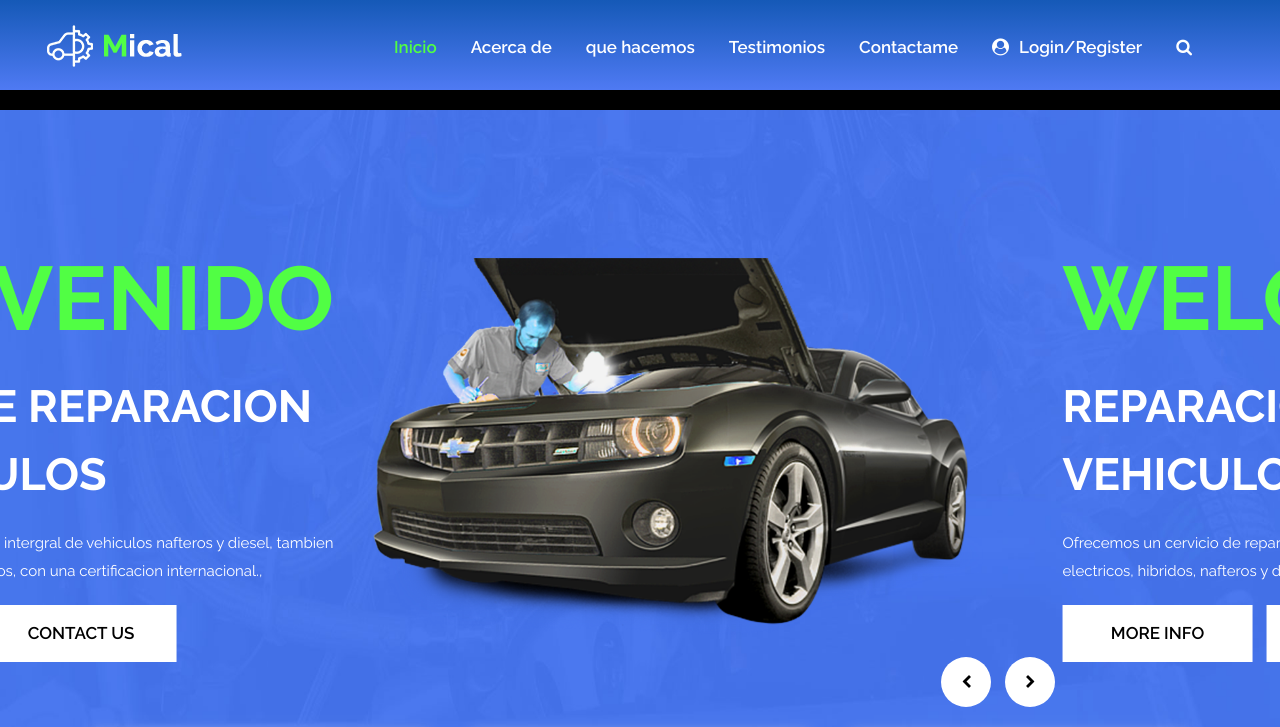
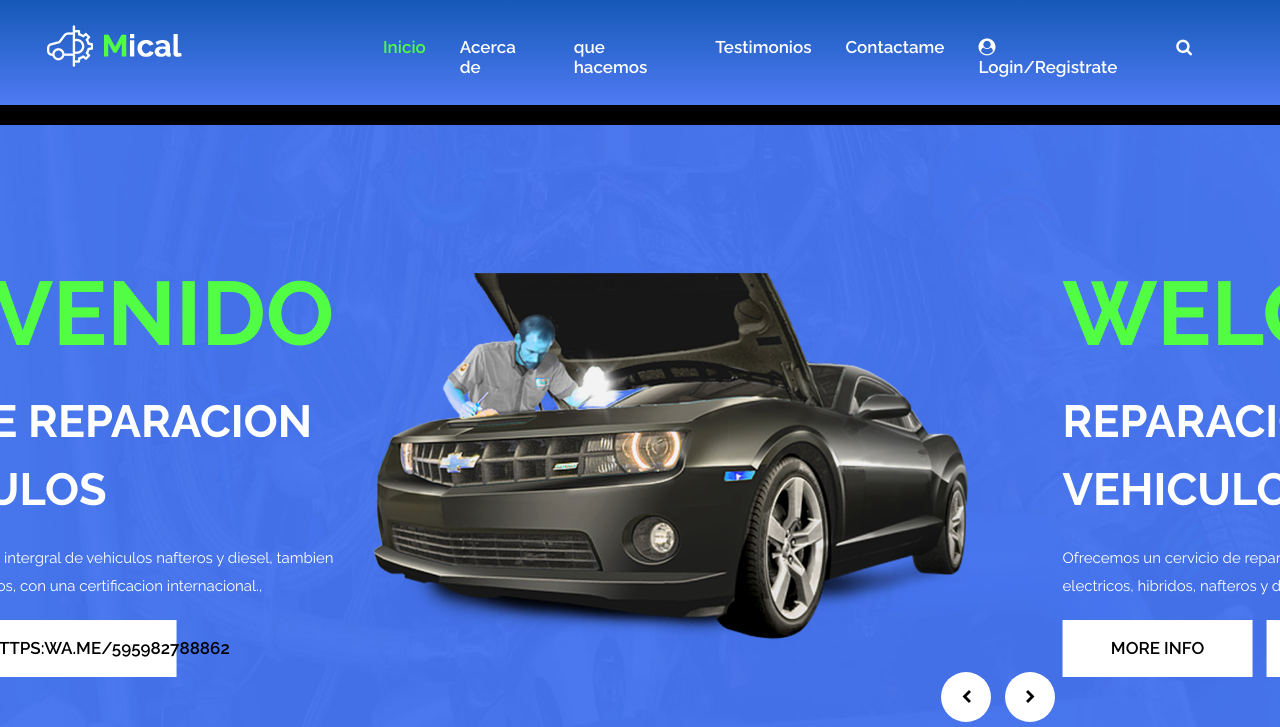
Before and after one commit to luisdenis89/luisdenis89.github.io, a plain HTML site: page index.html in a window 1280 px wide. Shown: the top 727 px of the page. Drawn offline with nearby package versions, Linux system fonts and the light colour scheme.

Commit message:
Update index.html
MAS INFO

```diff
--- a/index.html
+++ b/index.html
@@ -74,7 +74,7 @@
                                  <a class="nav-link" href="contact.html">Contactame</a>
                               </li>
                               <li class="nav-item d_none">
-                                 <a class="nav-link" href="#"><i class="fa fa-user-circle padd_right" aria-hidden="true"></i>Login/Register</a>
+                                 <a class="nav-link" href="#"><i class="fa fa-user-circle padd_right" aria-hidden="true"></i>Login/Registrate</a>
                               </li>
                               <li class="nav-item d_none">
                                  <a class="nav-link" href="#"><i class="fa fa-search" aria-hidden="true"></i></a>
@@ -107,7 +107,7 @@
                                  <h1>Bienvenido</h1>
                                  <span>Taller de reparacion de vehiculos</span>
                                  <p>Soy especialista en la reparcion intergral de vehiculos nafteros y diesel, tambien en vehiculos electricos e hibridos, con una certificacion internacional., </p>
-                                 <a href="#">More Info </a> <a href="#">Contact Us</a>
+                                 <a href="#">Mas info </a> <a href="#">https:wa.me/595982788862</a>
                               </div>
                            </div>
                            <div class="col-md-6">
```
